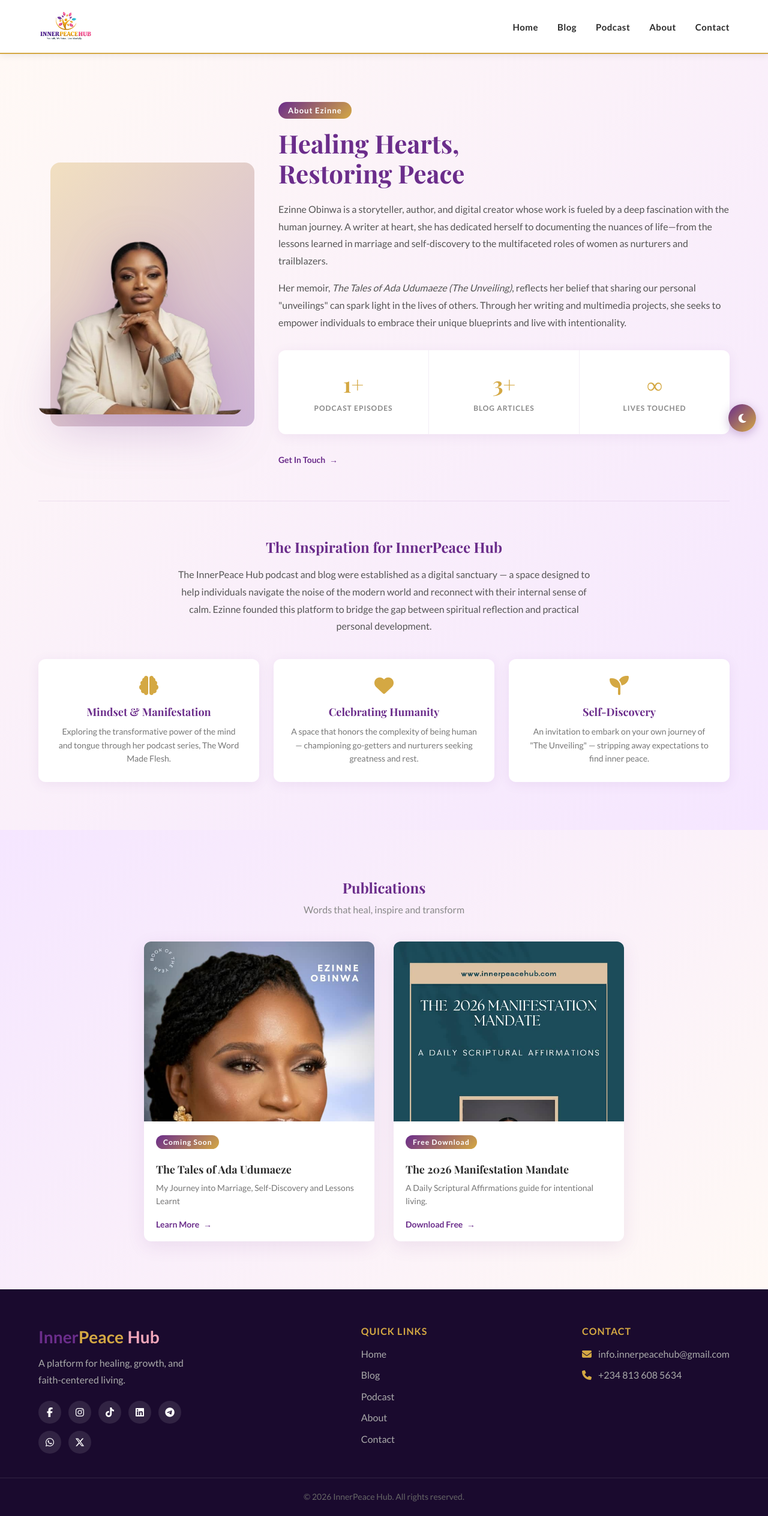
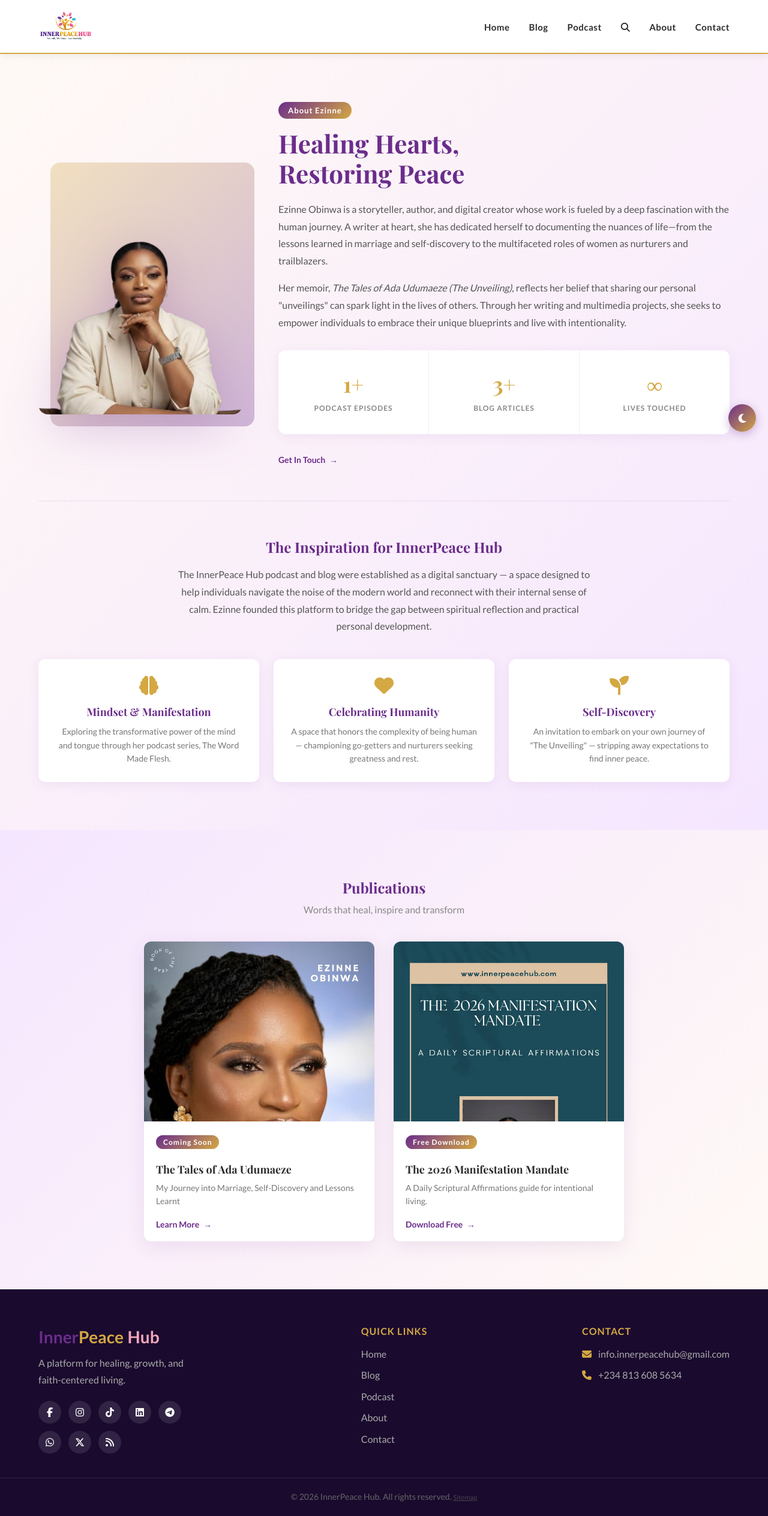
Before and after one commit to Eminence-Pyro/InnerPeace_Hub, a Flask app: page /about in a window 1280 px wide. Shown: the whole page at 60% size. Run offline with Flask 3, Linux system fonts and the light colour scheme; some libraries are stand-ins or nearby versions.

Commit message:
Add search icon to nav, RSS icon in footer, sitemap link in footer-bottom

```diff
--- a/templates/base.html
+++ b/templates/base.html
@@ -71,6 +71,7 @@
           <li><a href="{{ url_for('blog.index') }}">Home</a></li>
           <li><a href="{{ url_for('blog.blog') }}">Blog</a></li>
           <li><a href="{{ url_for('blog.podcast') }}">Podcast</a></li>
+          <li><a href="{{ url_for('blog.search') }}" aria-label="Search"><i class="fas fa-search"></i></a></li>
           <li><a href="{{ url_for('blog.about') }}">About</a></li>
           <li><a href="{{ url_for('blog.contact') }}">Contact</a></li>
         </ul>
@@ -110,6 +111,7 @@
           <a href="https://t.me/+2348136085634" aria-label="Telegram"><i class="fab fa-telegram"></i></a>
           <a href="https://wa.me/+2348136085634" aria-label="WhatsApp"><i class="fab fa-whatsapp"></i></a>
           <a href="https://x.com/MhizZinnyU" aria-label="X / Twitter"><i class="fab fa-x-twitter"></i></a>
+          <a href="/rss.xml" aria-label="RSS Feed" title="Subscribe via RSS"><i class="fas fa-rss"></i></a>
         </div>
       </div>
 
@@ -129,7 +131,7 @@
       </div>
     </div>
     <div class="footer-bottom">
-      <p>&copy; 2026 InnerPeace Hub. All rights reserved.</p>
+      <p>&copy; 2026 InnerPeace Hub. All rights reserved. <a href="/sitemap.xml" style="color:inherit;opacity:0.6;font-size:0.8em;">Sitemap</a></p>
     </div>
   </footer>
 
```
